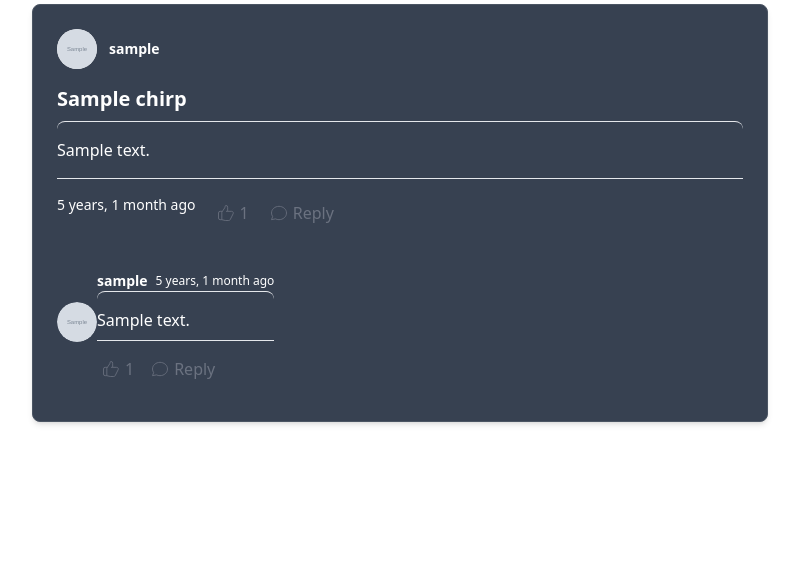
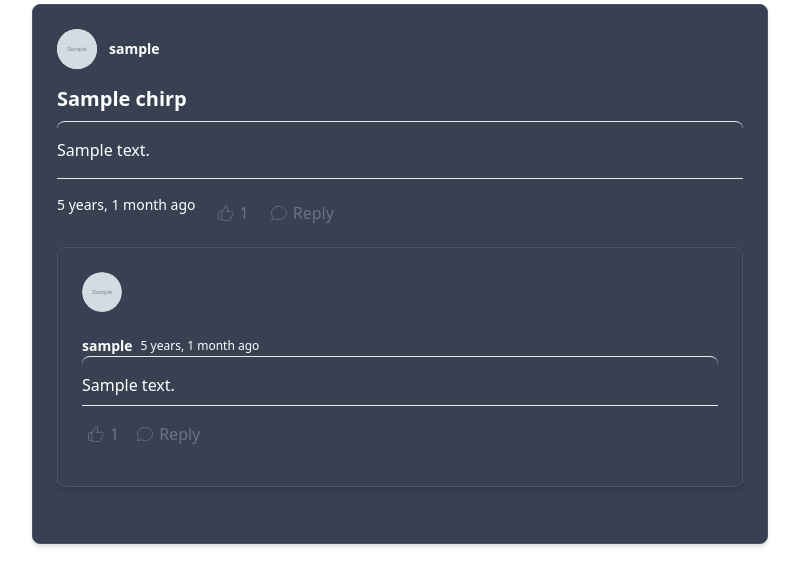
Before and after one commit to eidorb90/chirper, a Django app: page / in a window 1280 px wide. Shown: the part 478-1054 px from the top of the page, without its empty margins (240-1039 px from the left). Before the commit the page ends 903 px from the top, so only its background shows below. Run offline with Django 5.2, Linux system fonts and the light colour scheme; a user stored in the database is signed in; tables that the repository leaves empty hold one stand-in row (values such as "Sample post"); grey boxes marked "Sample" are stand-in pictures; some libraries are stand-ins or nearby versions.

Commit message:
13content warning

```diff
--- a/Chirper/Chirper_app/templates/reply_list.html
+++ b/Chirper/Chirper_app/templates/reply_list.html
@@ -2,7 +2,7 @@
     {% with replies=chirp.replies.all|dictsort:"created_at" %}
         {% if replies %}
             <!-- Show first reply -->
-            <div class="flex items-center">
+            <div class='shadow-md mx-auto mb-8 border border-gray-300 rounded-lg p-6 hover:shadow-lg transition-shadow' style='background-color: #374151; border-color: #4b5563; color: #FFFFFF;'>
                 <!-- Profile Picture -->
                 <div class="w-10 h-10 rounded-full overflow-hidden flex-shrink-0">
             {% if replies.0.author.profile_image %}
```
Lines whose indentation alone changed are shown as unchanged.
